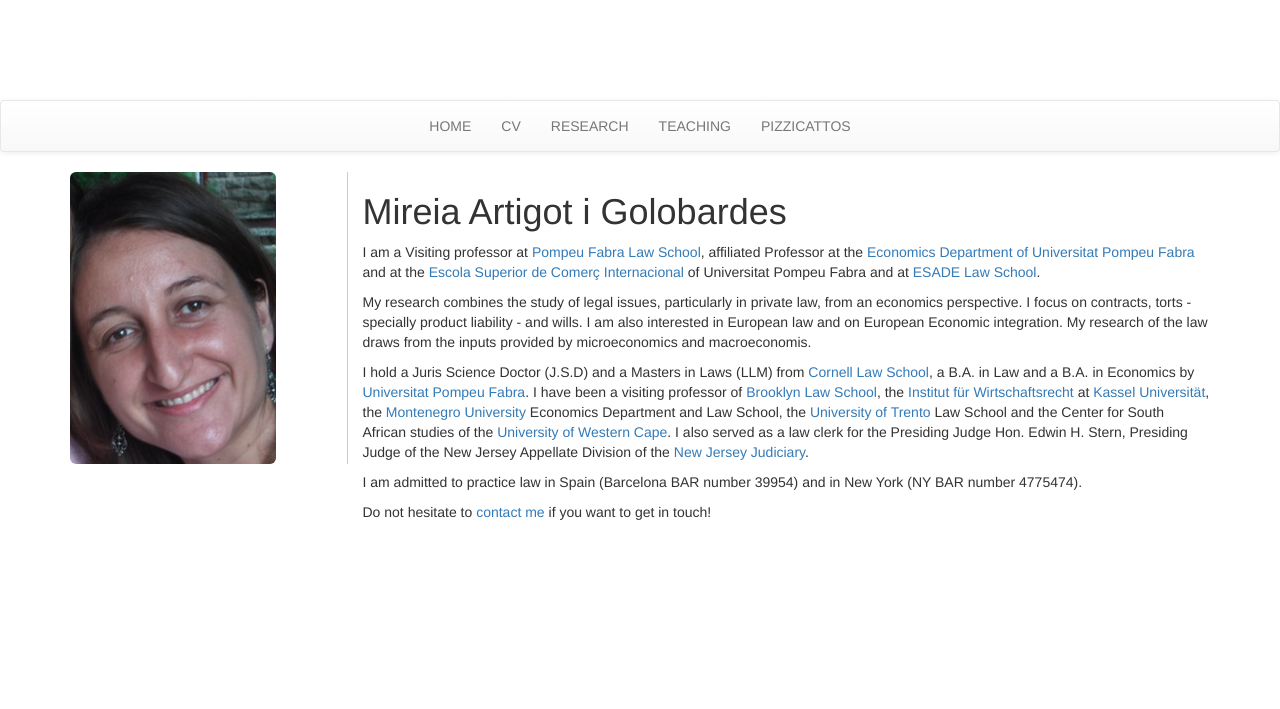
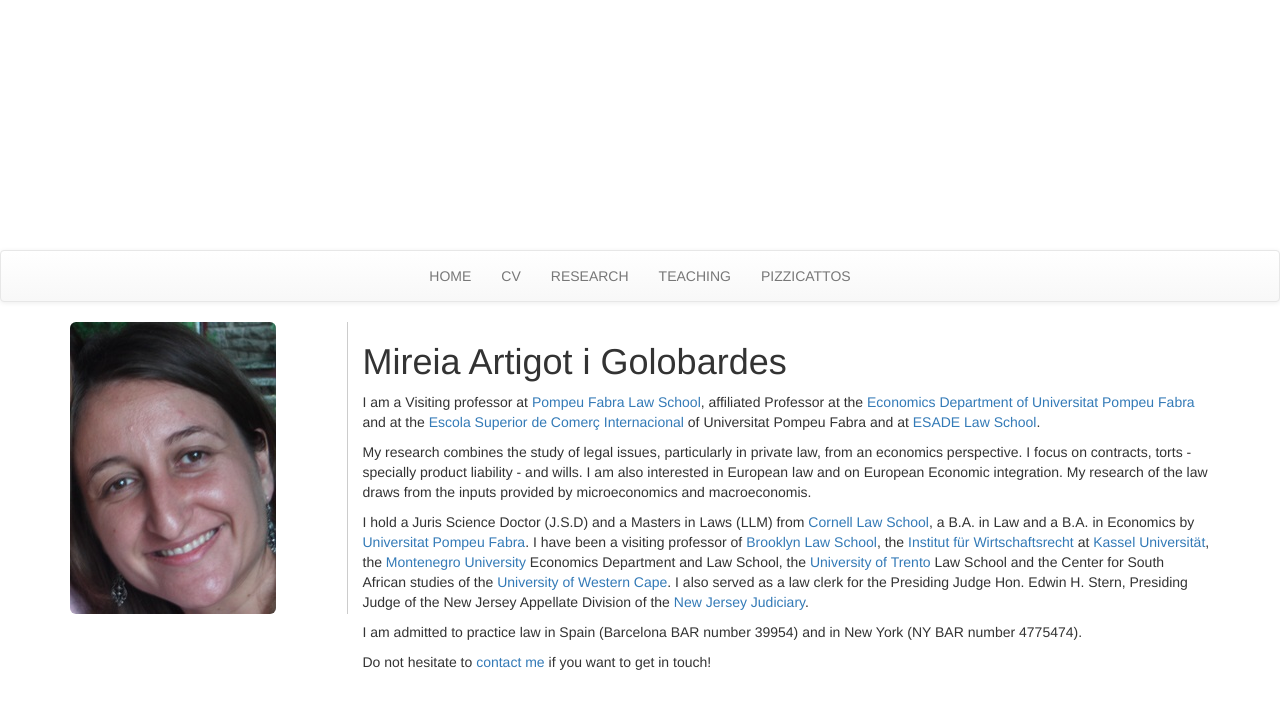
Before and after one commit to JohnPalmer/mireiaartigot, a Jekyll site: the page built from index.md, in a window 1280 px wide. Shown: the top 709 px of the page. Built offline with Jekyll 4.4.1, drawn with Linux system fonts in a browser that asks for light colours; nearby versions of some CDN libraries; our own code applies the rules of GitHub Pages for plain Markdown files.

Commit message:
Update head.html

```diff
--- a/_includes/head.html
+++ b/_includes/head.html
@@ -25,7 +25,7 @@
   background-repeat: no-repeat;
   background-size: 100% 100%;
   width: 100%;
-  height: 100px;
+  height: 250px;
 }
 .navbar .navbar-nav {
   display: inline-block;
```
